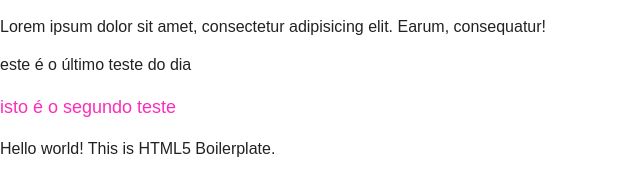
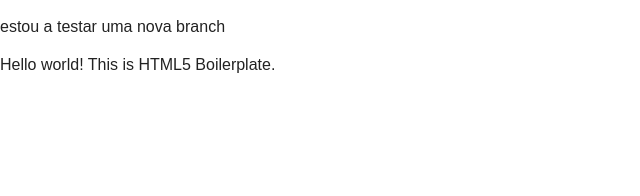
Before and after one commit to Hova10/testegit2, a plain HTML site: page index.html in a window 1280 px wide. Shown: the whole page, without its empty margins (0-640 px from the left). Drawn offline with nearby package versions, Linux system fonts and the light colour scheme.

Commit message:
novabranch

```diff
--- a/index.html
+++ b/index.html
@@ -20,23 +20,8 @@
             <p class="browserupgrade">You are using an <strong>outdated</strong> browser. Please <a href="http://browsehappy.com/">upgrade your browser</a> to improve your experience.</p>
         <![endif]-->
 
-        <div class="container">
-            <div class="col-xs-12">
-                <p>Lorem ipsum dolor sit amet, consectetur adipisicing elit. Earum, consequatur!</p>
-            </div>
-        </div>
-        <div class="col-xs-12">
-            <div class="testegit">
-                <p>este é o último teste do dia</p>
-            </div>
-        </div>
-        <div class="container">
-            <div class="col-xs-12">
-                <div class="teste2git">
-                    <p>isto é o segundo teste</p>
-                </div>
-            </div>
-        </div>
+
+        <p>estou a testar uma nova branch</p>
 
 
         <!-- Add your site or application content here -->
```
